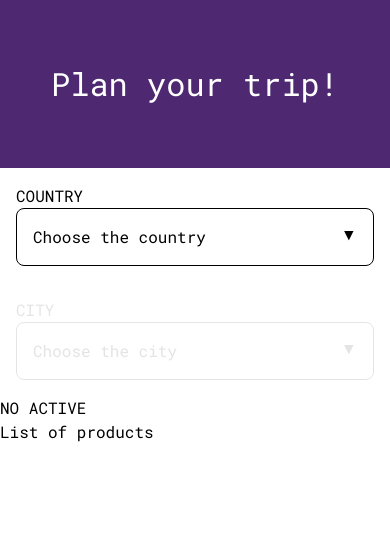
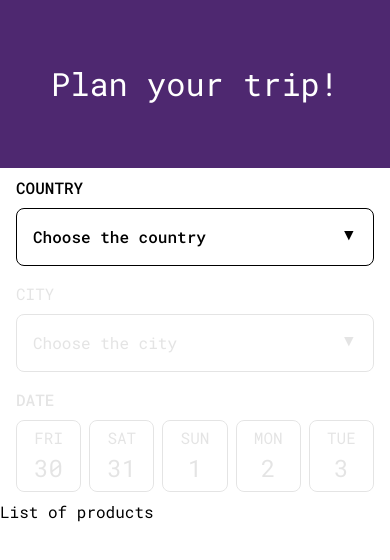
Before and after one commit to guadalazzo/PlanYourTrip, a React (Create React App) app: page / in a window 390 px wide. Shown: the top 560 px of the page. Built offline with nearby package versions, Linux system fonts and the light colour scheme; data requests are answered from the project's data file.

Commit message:
Date picker media queries

```diff
--- a/src/components/DatePicker/index.tsx
+++ b/src/components/DatePicker/index.tsx
@@ -1,7 +1,73 @@
+import { useEffect, useState } from 'react';
+import { getAvailableDates } from '../../services';
+import { AvailableDatesResponse } from '../../types';
 interface DatePickerProps {
   active: boolean;
 }
 const DatePicker = ({ active }: DatePickerProps) => {
-  return <div> {active ? 'ACTIVE' : 'NO ACTIVE'}</div>;
+  const [dates, setDates] = useState<AvailableDatesResponse>([] as AvailableDatesResponse);
+
+  const loadAvailableDates = async () => {
+    try {
+      // Get Available Dates
+      const availableDates = await getAvailableDates();
+      if (availableDates) {
+        setDates(availableDates);
+        console.log(availableDates);
+      }
+    } catch (e) {
+      console.error('Failed to load Available Dates:', e);
+    }
+  };
+  useEffect(() => {
+    loadAvailableDates();
+  }, []);
+
+  const getDay = (date: string) => {
+    const dateObj = new Date(date);
+    return dateObj.getDate();
+  };
+
+  const getDayOfTheWeek = (date: string) => {
+    const daysOfWeek = ['SUN', 'MON', 'TUE', 'WED', 'THU', 'FRI', 'SAT'];
+    const dateObj = new Date(date);
+    return daysOfWeek[dateObj.getDay()];
+  };
+
+  const hideThisDate = (index: number) => {
+    switch (true) {
+      case index === 5:
+        return 'hidden sm:flex  md:flex lg:flex';
+      case index === 6:
+        return 'hidden md:flex lg:flex';
+      case index === 7:
+        return 'hidden lg:flex';
+      default:
+        return '';
+    }
+  };
+
+  return (
+    <div className={`filter ${active ? '' : 'opacity-10'}`}>
+      <p className="font-medium">DATE</p>
+      <ul className="grid grid-cols-5 sm:grid-cols-6 md:grid-cols-7 lg:grid-cols-8 gap-2 mt-2">
+        {dates &&
+          dates.map((date, index) => (
+            <li
+              key={`${date}-${index}`}
+              className={`border border-black rounded-lg h-[72px] flex flex-col justify-center items-center ${hideThisDate(index)} `}
+            >
+              <button>
+                {/* TODO: add click functionality */}
+                {/* TODO: add END of month separator */}
+
+                <p>{getDayOfTheWeek(date)}</p>
+                <h3 className="text-large">{getDay(date)}</h3>
+              </button>
+            </li>
+          ))}
+      </ul>
+    </div>
+  );
 };
 export default DatePicker;
--- a/src/components/Select/index.tsx
+++ b/src/components/Select/index.tsx
@@ -4,7 +4,7 @@ import { City } from '../../types';
 interface SelectProps {
   type: string;
   placeholder: string;
-  onChange?: (_1: string | City, _2: string) => void;
+  onChange?: (_arg1: string | City, _arg2: string) => void;
   options?: string[] | City[];
 }
 const Select = ({ type, placeholder, options, onChange }: SelectProps) => {
@@ -49,15 +49,15 @@ const Select = ({ type, placeholder, options, onChange }: SelectProps) => {
 
   return (
     <li>
-      <label className="filter ">
+      <label className="filter font-medium">
         {type}
-        <div className="selector">
+        <div className="selector ">
           <button className="selected_name" onClick={toggleDropdown} aria-haspopup="listbox" aria-expanded={isOpen}>
             {selectedItem !== null ? getLabel(selectedItem) : placeholder}
             <span className={`transform transition-transform duration-200 ${isOpen ? '' : 'rotate-180'}`}>▲</span>
           </button>
           {isOpen && (
-            <ul className="options" role="listbox">
+            <ul className="options z-10" role="listbox">
               {options.map((option, index) => (
                 <li
                   className={`p-2 ${option === selectedItem ? 'bg-blue-100' : 'hover:bg-gray-100'} cursor-pointer`}
--- a/src/index.css
+++ b/src/index.css
@@ -12,10 +12,10 @@ body {
     @apply bg-violet text-heading h-heading flex justify-center items-center text-white;
   }
   .filter {
-    @apply block m-4;
+    @apply block mx-4 my-2 sm:my-4;
   }
   .selector {
-    @apply relative border border-black rounded-lg bg-white;
+    @apply relative border border-black rounded-lg bg-white mt-2;
   }
   .selected_name {
     @apply p-4 cursor-pointer flex justify-between items-center w-full;
--- a/src/types/index.ts
+++ b/src/types/index.ts
@@ -4,9 +4,7 @@ export interface LocationResponse {
   [country: string]: City[];
 }
 
-export interface AvailableDatesResponse {
-  dates: string[];
-}
+export type AvailableDatesResponse = string[];
 
 export interface Product {
   product_url: string;
```
